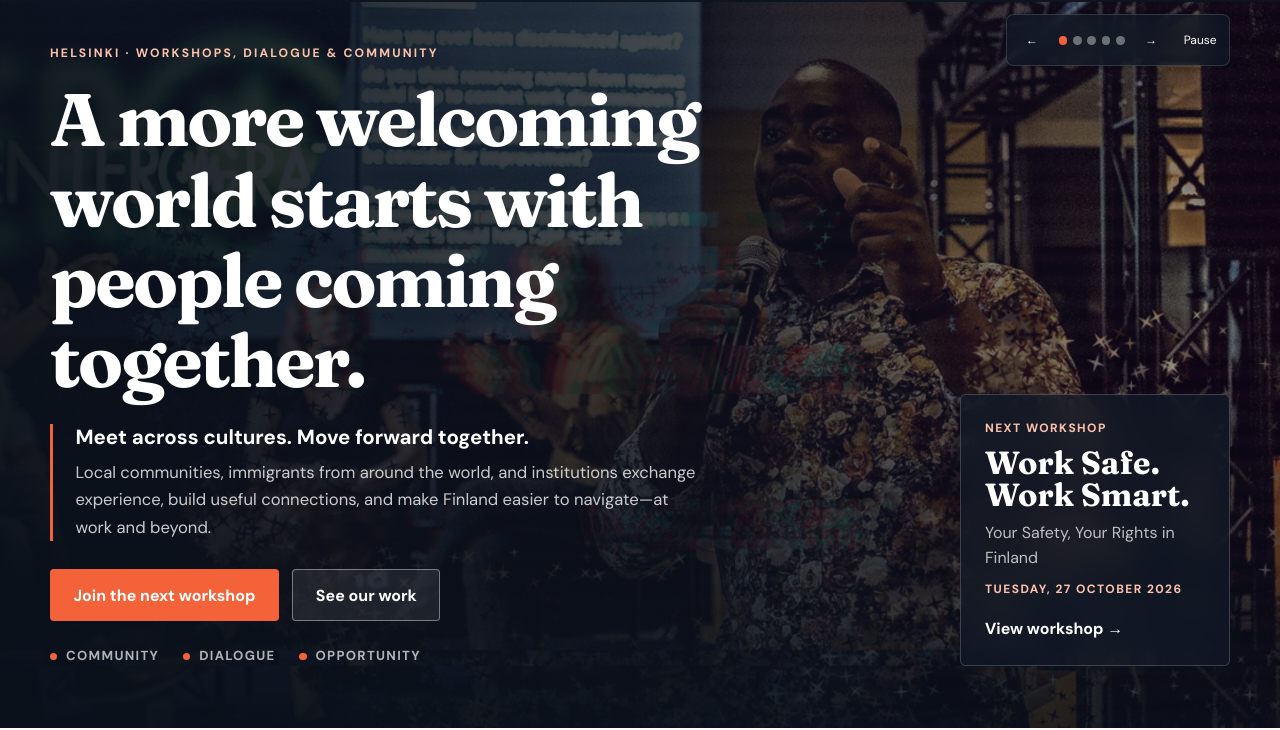
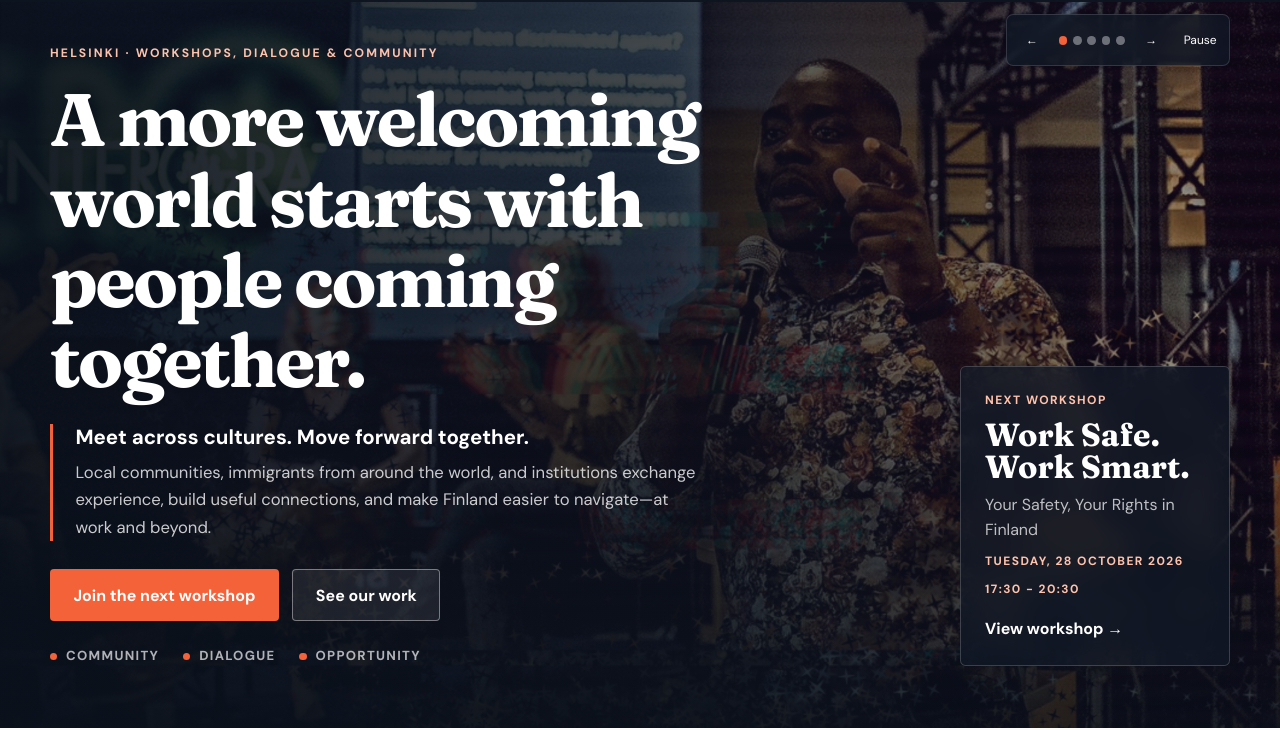
Before and after one commit to semosem/entergrate_finland, a website: page index.html in a window 1280 px wide. Shown: the part 72-802 px from the top of the page. Drawn offline with Linux system fonts and the light colour scheme.

Commit message:
Update index.html

```diff
--- a/index.html
+++ b/index.html
@@ -98,7 +98,8 @@
             <span class="event-preview-label">Next workshop</span>
             <strong>Work Safe.<br />Work Smart.</strong>
             <span>Your Safety, Your Rights in Finland</span>
-            <time datetime="2026-10-27">Tuesday, 27 October 2026</time>
+            <time datetime="2026-10-28">Tuesday, 28 October 2026</time>
+            <time datetime="2026-10-28">17:30 - 20:30</time>
             <span class="text-link">View workshop →</span>
           </a>
         </div>
@@ -462,7 +463,7 @@
             </p>
             <div class="event-essential">
               <div>
-                <span>Tuesday, 27 October 2026</span>
+                <span>Tuesday, 28 October 2026</span>
                 <strong>Helsinki · Free workshop</strong>
               </div>
               <button class="button warm" type="button" data-event-open>
```
